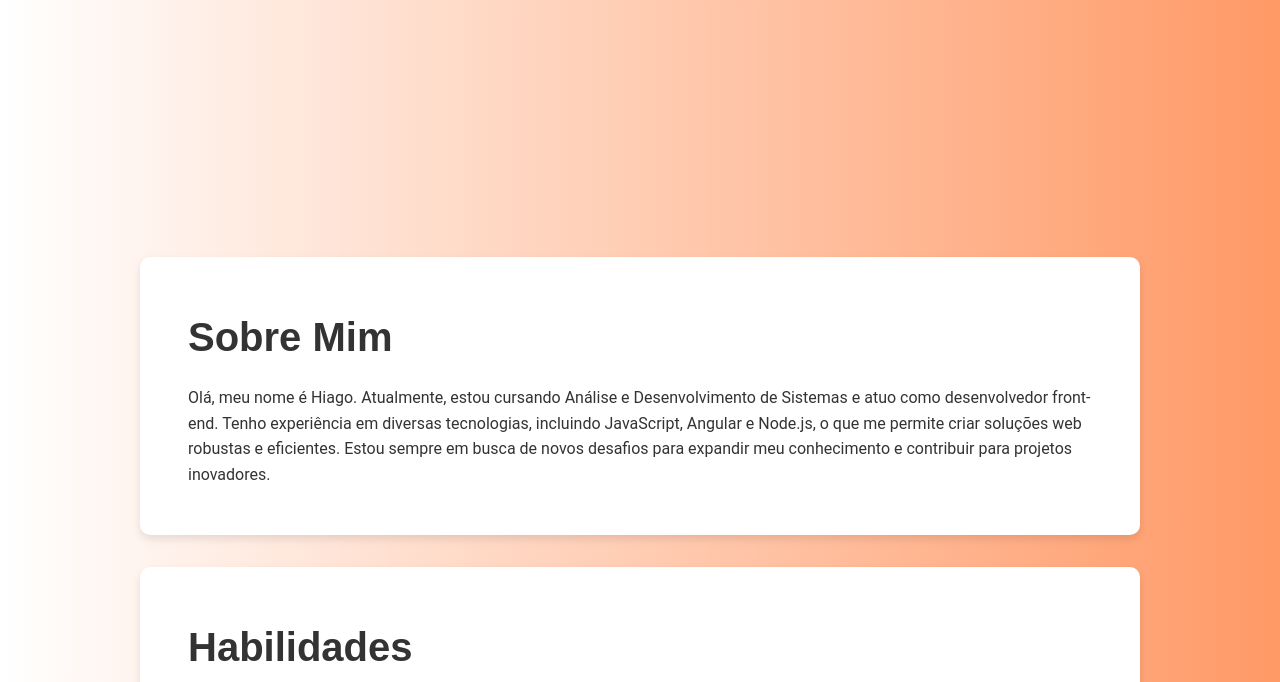
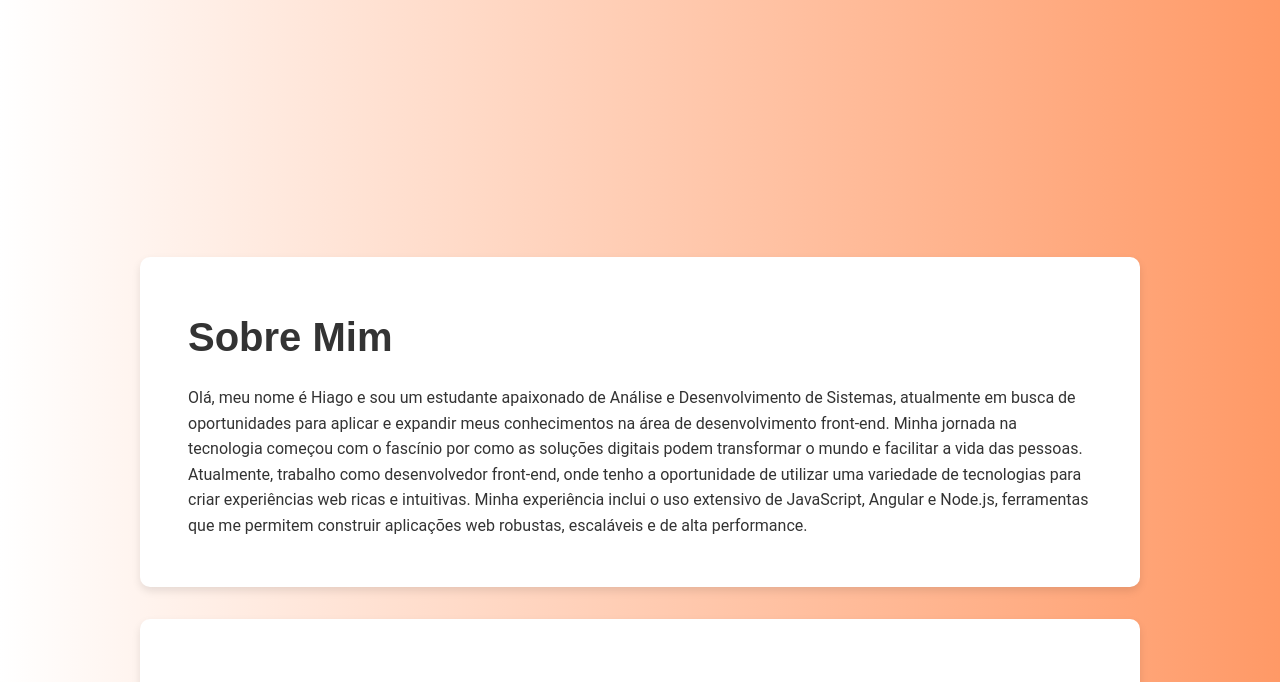
Before and after one commit to hiagoalex/Potfolio, a plain HTML site: page index.html in a window 1280 px wide. Shown: the part 503-1185 px from the top of the page. Drawn offline with Linux system fonts and the light colour scheme.

Commit message:
Update index.html

```diff
--- a/index.html
+++ b/index.html
@@ -29,10 +29,9 @@
 
     <section id="about">
         <h2>Sobre Mim</h2>
-        <p>Olá, meu nome é Hiago.
+        <p>Olá, meu nome é Hiago e sou um estudante apaixonado de Análise e Desenvolvimento de Sistemas, atualmente em busca de oportunidades para aplicar e expandir meus conhecimentos na área de desenvolvimento front-end. Minha jornada na tecnologia começou com o fascínio por como as soluções digitais podem transformar o mundo e facilitar a vida das pessoas.
 
-            Atualmente, estou cursando Análise e Desenvolvimento de Sistemas e atuo como desenvolvedor front-end. Tenho experiência em diversas tecnologias, incluindo JavaScript, Angular e Node.js, o que me permite criar soluções web robustas e eficientes. Estou sempre em busca de novos desafios para expandir meu conhecimento e contribuir para projetos inovadores.
-           </p>
+Atualmente, trabalho como desenvolvedor front-end, onde tenho a oportunidade de utilizar uma variedade de tecnologias para criar experiências web ricas e intuitivas. Minha experiência inclui o uso extensivo de JavaScript, Angular e Node.js, ferramentas que me permitem construir aplicações web robustas, escaláveis e de alta performance.
     </section>
 
     <section id="skills">
```
